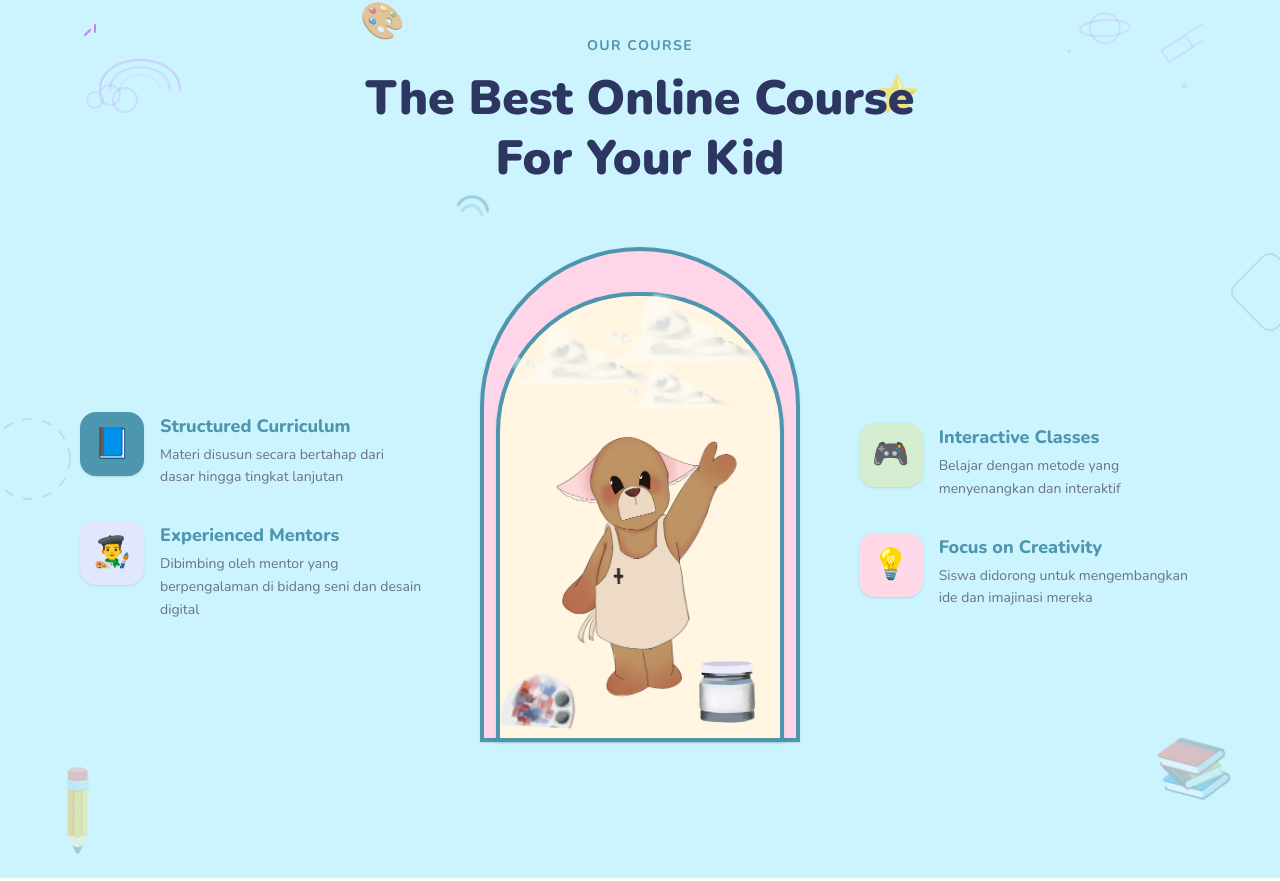
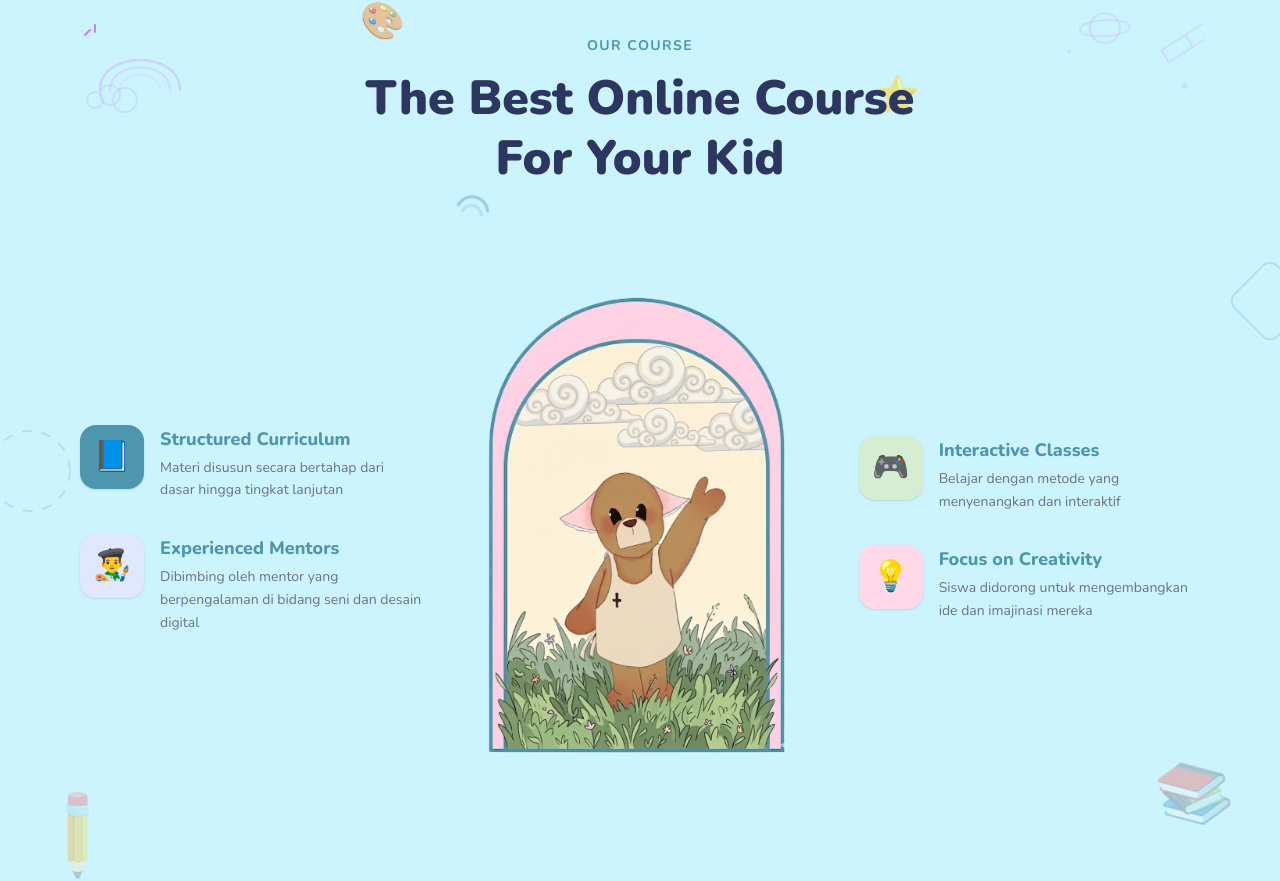
Before and after one commit to tajijaddagiras/company-profile, a Next.js app: page / in a window 1280 px wide. Shown: the part 2213-3094 px from the top of the page. Built offline with nearby package versions, Linux system fonts and the light colour scheme.

Commit message:
feat: redesign Our Course section central imagery
- Replaced complex multi-element frame, character, and cloud block with single 'ourcourse.png'
- Simplified BestSection.tsx layout for a cleaner, modern aesthetic
- Added subtle floating animation to the new course image

```diff
--- a/components/BestSection.tsx
+++ b/components/BestSection.tsx
@@ -84,74 +84,17 @@ const BestSection = () => (
                     ))}
                 </div>
 
-                {/* Center Image Placeholder with Yellow Line Art */}
+                {/* Center Image - Replaced frame and characters with single ourcourse.png */}
                 <div className="flex-1 relative flex justify-center items-center py-10">
-                    <div className="relative">
-                        {/* Corrected Arch decorations: Blue borders, Pink outer fill, Cream inner fill */}
-                        <div className="absolute bottom-0 left-1/2 -translate-x-1/2 w-80 h-[110%] border-[4px] border-[#4D96AD] bg-[#FFD6E9] shadow-sm" style={{ borderRadius: "160px 160px 0 0" }} />
-                        <div className="absolute bottom-0 left-1/2 -translate-x-1/2 w-72 h-[100%] border-[4px] border-[#4D96AD] bg-[#FFF5E1] shadow-sm" style={{ borderRadius: "140px 140px 0 0" }} />
-
-                        {/* Main Character with Cloud Overlay Placeholder */}
-                        <div className="relative z-10 w-72 h-[450px] flex items-end justify-center">
-                            <Image
-                                src="/images/kartunwisuda.png"
-                                alt="Child Graduation"
-                                fill
-                                className="object-contain object-bottom"
-                            />
-                            {/* Overlay using awan.png - Center-Top - Lowered and shifted right again */}
-                            <div className="absolute -top-26 right-[-260px] pointer-events-none z-20">
-                                <Image
-                                    src="/images/awan.png"
-                                    alt="Cloud Main"
-                                    width={480}
-                                    height={280}
-                                    className="max-w-none opacity-60 animate-pulse"
-                                />
-                            </div>
-
-                            {/* Painting decoration - Aligned with cloud but below it - Smaller and Lower - Nudged Up Very Slightly */}
-                            <div className="absolute top-76 right-[40px] pointer-events-none z-20">
-                                <Image
-                                    src="/images/lukisan.PNG"
-                                    alt="Painting Decoration"
-                                    width={240}
-                                    height={150}
-                                    className="max-w-none rotate-3"
-                                />
-                            </div>
-
-                            {/* Jar decoration - Aligned with painting - Precise Nudge Down (320px) - Resized to 240px */}
-                            <div className="absolute top-[320px] right-[5px] pointer-events-none z-20">
-                                <Image
-                                    src="/images/toples.PNG"
-                                    alt="Jar Decoration"
-                                    width={240}
-                                    height={240}
-                                    className="max-w-none opacity-90"
-                                />
-                            </div>
-
-                            {/* Additional clouds stacked and overlapped - Lowered and shifted right again */}
-                            <div className="absolute -top-15 -left-5 pointer-events-none z-20">
-                                <Image
-                                    src="/images/awan.png"
-                                    alt="Cloud Clump Left"
-                                    width={420}
-                                    height={250}
-                                    className="max-w-none opacity-50 animate-pulse duration-[5000ms]"
-                                />
-                            </div>
-                            <div className="absolute top-0 left-25 pointer-events-none z-10">
-                                <Image
-                                    src="/images/awan.png"
-                                    alt="Cloud Clump Small"
-                                    width={320}
-                                    height={190}
-                                    className="max-w-none opacity-40 animate-pulse duration-[7000ms]"
-                                />
-                            </div>
-                        </div>
+                    <div className="relative w-full max-w-[500px] aspect-[4/3] md:aspect-square flex items-center justify-center">
+                        <Image
+                            src="/images/ourcourse.png"
+                            alt="Our Course"
+                            width={600}
+                            height={600}
+                            className="object-contain animate-float"
+                            priority
+                        />
                     </div>
                 </div>
 
```
Also changed, not shown: public/images/ourcourse.png (added).
